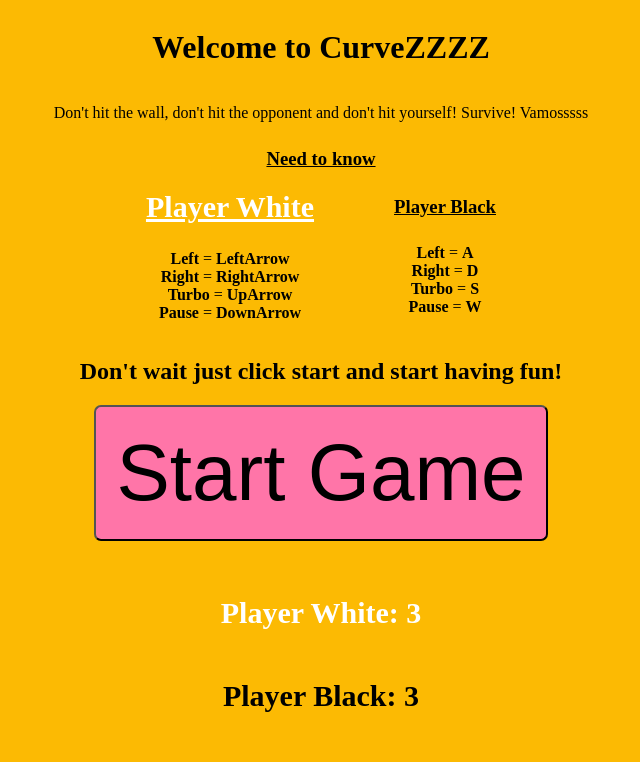
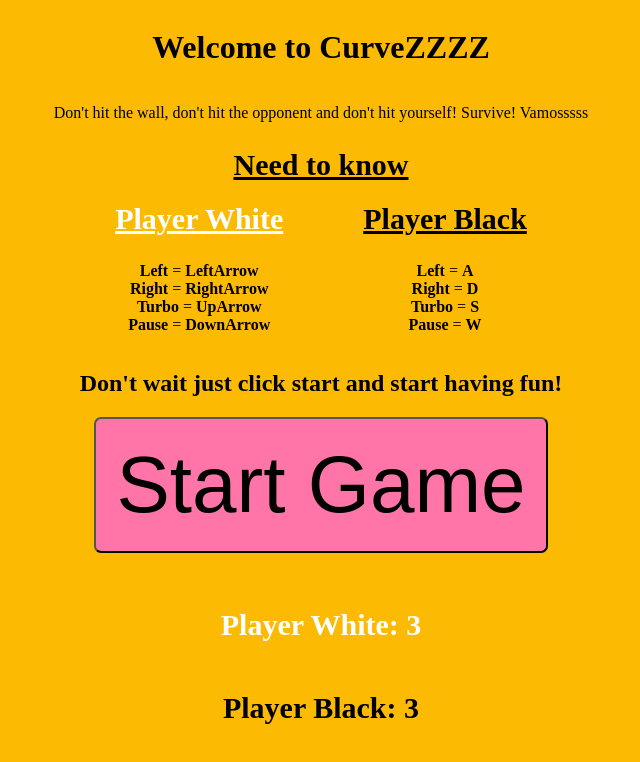
Before and after one commit to LovroHodak/CurveZZZZ, a plain HTML site: page index.html in a window 1280 px wide. Shown: the whole page, without its empty margins (319-959 px from the left). Drawn offline with Linux system fonts and the light colour scheme.

Commit message:
should clean up css a bit

```diff
--- a/index.html
+++ b/index.html
@@ -24,7 +24,7 @@
                 </p>
             </div>
             <div class="second">
-                <h3>Player Black</h3>
+                <h3 class="black">Player Black</h3>
                 <p><b>Left</b> = <b>A</b> <br>
                    <b>Right</b> = <b>D</b> <br>
                    <b>Turbo</b> = <b>S</b> <br>
--- a/module1.css
+++ b/module1.css
@@ -50,6 +50,7 @@ canvas {
     flex-direction: column;
     margin-left: 30px;
     justify-content: center;
+
 }
 
 h3 {
@@ -57,6 +58,7 @@ h3 {
     margin: 5px;
     padding: 5px;
     text-align: center;
+    font-size: 30px;
 }
 
 #button {
```
